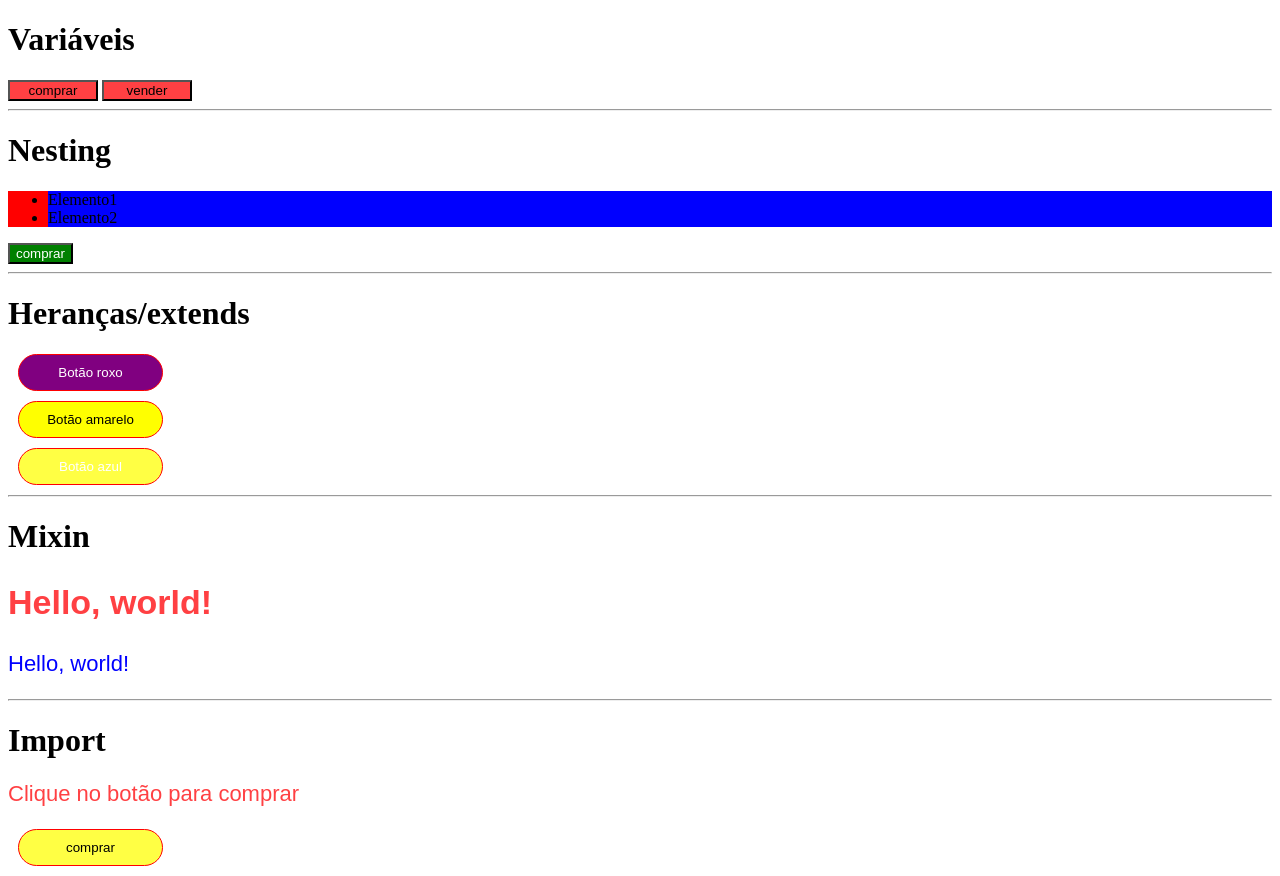
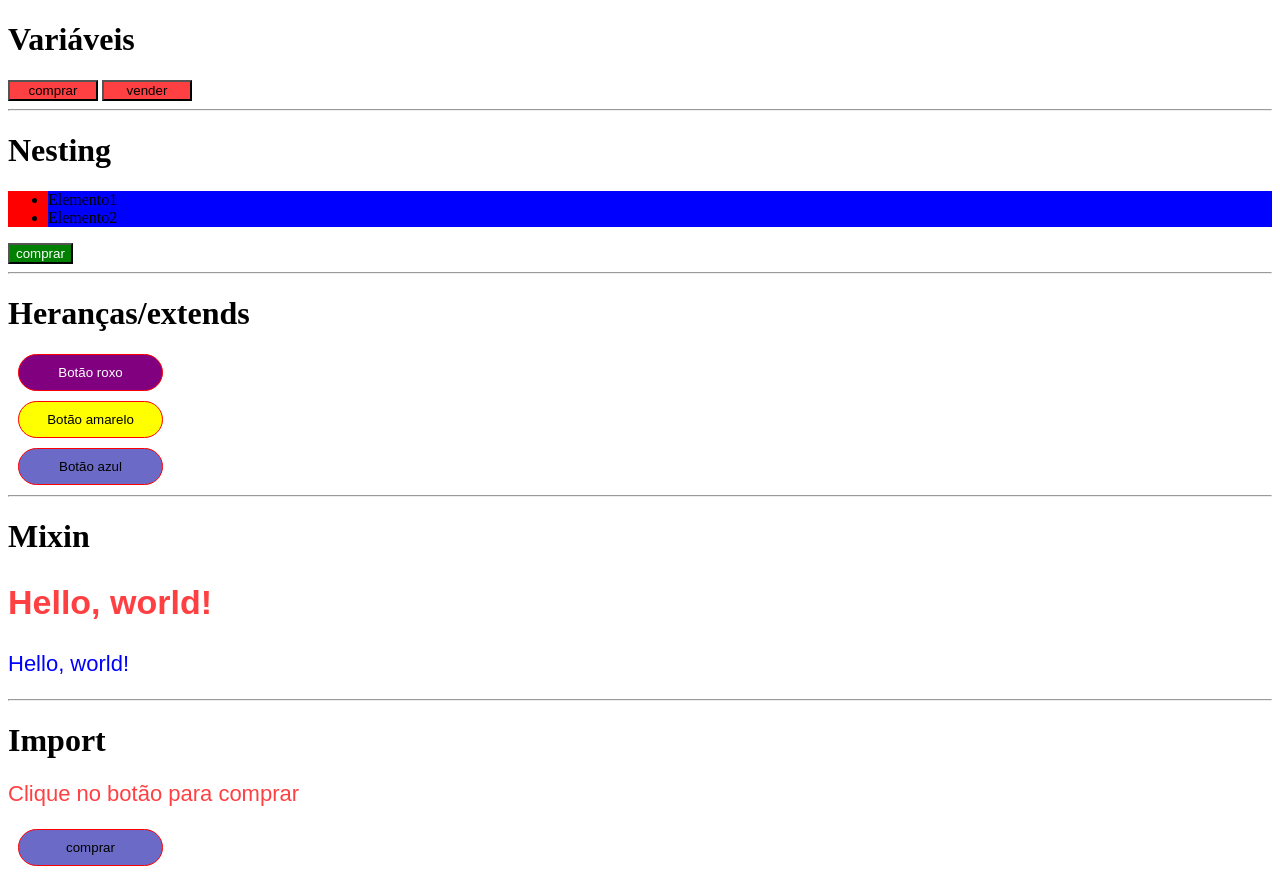
Before and after one commit to alvesbrunoo/sass, a plain HTML site: page index.html in a window 1280 px wide. Drawn offline with Linux system fonts and the light colour scheme.

Commit message:
arrumando o cod

```diff
--- a/sass/colors/colors.scss
+++ b/sass/colors/colors.scss
@@ -1,2 +1,2 @@
 $primary-color: #ff4043;
-$secundary-color: #ff4;
+$secundary-color: rgba(21, 21, 167, 0.63);
--- a/sass/style.scss
+++ b/sass/style.scss
@@ -1,3 +1,4 @@
+//Variáveis
 
 $btn-color: #ff4043;
 $width-btn: 90px;
@@ -13,6 +14,8 @@ $width-btn: 90px;
 }
 
 // ------------------
+
+//Nesting
 
 .classe1 {
 	ul{
@@ -36,6 +39,8 @@ $width-btn: 90px;
 
 // -------------------
 
+//Herenças/extends
+
 .btn {
 	width: 145px;
 	padding: 10px 0px;
@@ -55,11 +60,12 @@ $width-btn: 90px;
 
 .btn-azul {
 	@extend .btn;
-	background-color: blue;
-	color: white;
+	background-color: rgba(21, 21, 167, 0.63);
 }
 
 // ----------------
+
+//Mixin
 
 @mixin texts-style($color, $font-size, $font-family) {
 	color: $color;
@@ -80,6 +86,8 @@ $width-btn: 90px;
 
 // --------------
 
+//Import
+
 // Import Colors
 @import "./colors/colors.scss";
 
```
Also changed, not shown: css/style.css, 1 other file.
